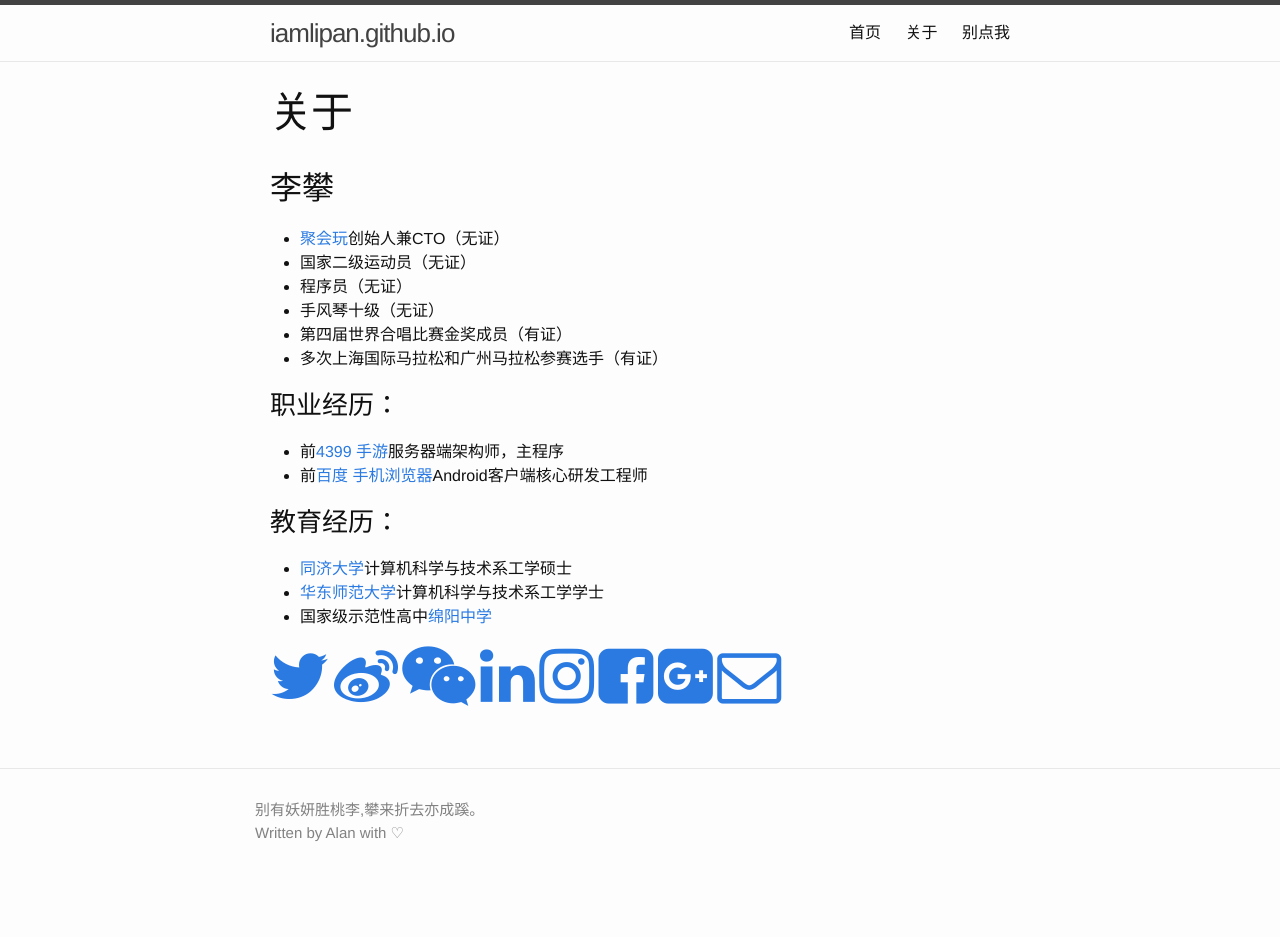
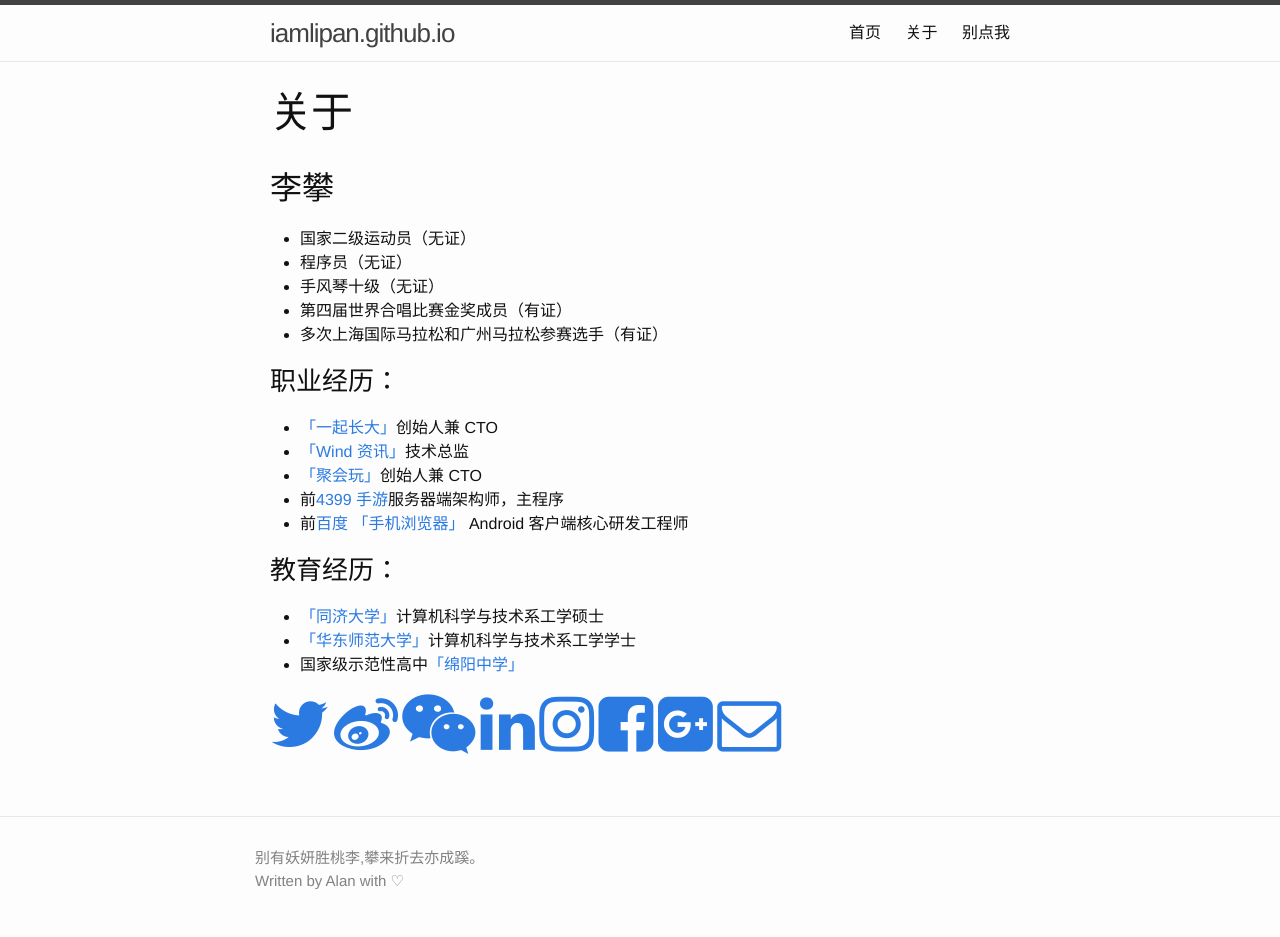
Before and after one commit to iamlipan/iamlipan.github.io, a Jekyll site: the page built from about/index.md, in a window 1280 px wide. Built offline with Jekyll 4.4.1, drawn with Linux system fonts in a browser that asks for light colours; before the commit the page ends 900 px from its top, so only the background shows below that.

Commit message:
modify about and links

```diff
--- a/about/index.md
+++ b/about/index.md
@@ -8,7 +8,6 @@
 ---
 ## 李攀
 
-- [聚会玩][1]创始人兼CTO（无证）
 - 国家二级运动员（无证）
 - 程序员（无证）
 - 手风琴十级（无证）
@@ -17,14 +16,17 @@
 
 ### 职业经历：
 
+- [「一起长大」][9]创始人兼 CTO
+- [「Wind 资讯」][10]技术总监
+- [「聚会玩」][1]创始人兼 CTO
 - 前[4399][2] [手游][3]服务器端架构师，主程序
-- 前[百度][4] [手机浏览器][5]Android客户端核心研发工程师
+- 前[百度][4] [「手机浏览器」][5] Android 客户端核心研发工程师
 
 ### 教育经历：
 
-- [同济大学][6]计算机科学与技术系工学硕士
-- [华东师范大学][7]计算机科学与技术系工学学士
-- 国家级示范性高中[绵阳中学][8]
+- [「同济大学」][6]计算机科学与技术系工学硕士
+- [「华东师范大学」][7]计算机科学与技术系工学学士
+- 国家级示范性高中[「绵阳中学」][8]
 
 
 <a href="https://twitter.com/iamlipan" target="_blank"><i class="fa fa-twitter fa-4x" aria-hidden="true"></i></a>
@@ -44,3 +46,5 @@
 [6]:http://www.tongji.edu.cn "同济大学"
 [7]:http://www.ecnu.edu.cn "华东师范大学"
 [8]:http://www.scmyzx.com.cn "绵阳中学"
+[9]:http://kid17.com "一起长大"
+[10]:http://www.wind.com.cn/ "Wind 资讯"
```
Also changed, not shown: links/index.md (+3 -1 lines), Gemfile.lock, 1 other file.
